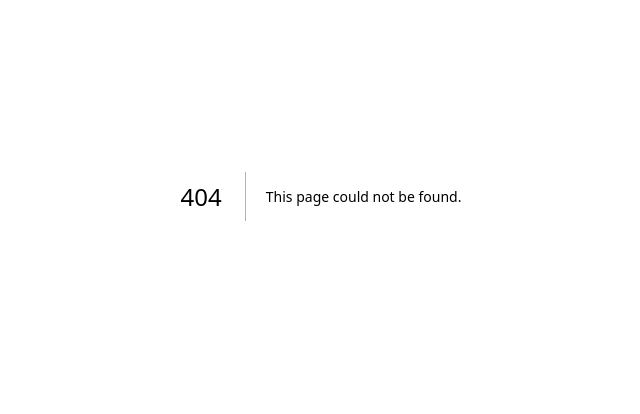
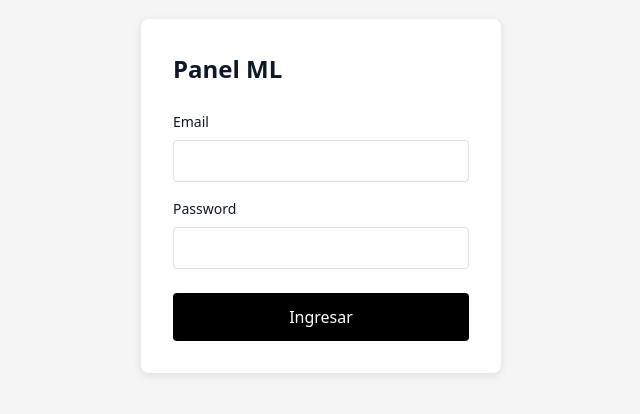
Before and after one commit to AgusMolinaCode/panel-ml, a Next.js app: page /login in a window 1280 px wide. Before the commit this address had no page. Shown: the part 204-618 px from the top of the page, without its empty margins (319-959 px from the left). Built offline with nearby package versions, Linux system fonts and the light colour scheme.

Commit message:
feat(auth): implement authentication flow with login and logout functionality

```diff
--- /dev/null
+++ b/app/api/auth/logout/route.ts
@@ -0,0 +1,8 @@
+import { NextResponse } from "next/server";
+import { createClient } from "@/lib/auth-server";
+
+export async function POST() {
+  const supabase = await createClient();
+  await supabase.auth.signOut();
+  return NextResponse.redirect(new URL("/login", process.env.NEXT_PUBLIC_SITE_URL ?? "http://localhost:3000"));
+}
--- a/app/dashboard/page.tsx
+++ b/app/dashboard/page.tsx
@@ -10,7 +10,7 @@ import { MonthlyGainsGrid } from "@/components/monthly-gains-grid";
 import { MonthlyIvaSummary } from "@/components/monthly-iva-summary";
 import { MonthlyExpenses } from "@/components/monthly-expenses";
 import { PriceCalculator } from "@/components/price-calculator";
-import { BarChart3, ShoppingCart, Wallet } from "lucide-react";
+import { BarChart3, ShoppingCart, Wallet, LogOut } from "lucide-react";
 
 export const dynamic = "force-dynamic";
 
@@ -57,6 +57,15 @@ export default async function DashboardPage(): Promise<React.ReactElement> {
           </p>
         </div>
         <ConnectionCard initialStatus={status} />
+        <form action="/api/auth/logout" method="POST">
+          <button
+            type="submit"
+            className="flex items-center gap-2 rounded-md border border-border bg-background px-3 py-2 text-sm text-muted-foreground hover:bg-muted hover:text-foreground"
+          >
+            <LogOut className="h-4 w-4" />
+            Salir
+          </button>
+        </form>
       </header>
 
       {/* Date range + KPIs + Próximos a Enviar */}
--- /dev/null
+++ b/app/login/page.tsx
@@ -0,0 +1,129 @@
+"use client";
+
+import { useState } from "react";
+import { createClient } from "@/lib/auth";
+
+export default function LoginPage() {
+  const [email, setEmail] = useState("");
+  const [password, setPassword] = useState("");
+  const [error, setError] = useState<string | null>(null);
+  const [loading, setLoading] = useState(false);
+
+  async function handleSubmit(e: React.FormEvent) {
+    e.preventDefault();
+    setError(null);
+    setLoading(true);
+
+    const supabase = createClient();
+
+    const { error } = await supabase.auth.signInWithPassword({
+      email,
+      password,
+    });
+
+    if (error) {
+      setError(error.message);
+      setLoading(false);
+    } else {
+      window.location.href = "/dashboard";
+    }
+  }
+
+  return (
+    <div style={{
+      minHeight: "100vh",
+      display: "flex",
+      alignItems: "center",
+      justifyContent: "center",
+      background: "#f5f5f5",
+      fontFamily: "system-ui, sans-serif"
+    }}>
+      <form
+        onSubmit={handleSubmit}
+        style={{
+          background: "white",
+          padding: "2rem",
+          borderRadius: "8px",
+          boxShadow: "0 2px 8px rgba(0,0,0,0.1)",
+          width: "100%",
+          maxWidth: "360px"
+        }}
+      >
+        <h1 style={{ margin: "0 0 1.5rem", fontSize: "1.5rem", fontWeight: 600 }}>
+          Panel ML
+        </h1>
+
+        {error && (
+          <div style={{
+            background: "#fee",
+            color: "#c00",
+            padding: "0.75rem",
+            borderRadius: "4px",
+            marginBottom: "1rem",
+            fontSize: "0.875rem"
+          }}>
+            {error}
+          </div>
+        )}
+
+        <div style={{ marginBottom: "1rem" }}>
+          <label style={{ display: "block", marginBottom: "0.5rem", fontSize: "0.875rem", fontWeight: 500 }}>
+            Email
+          </label>
+          <input
+            type="email"
+            value={email}
+            onChange={(e) => setEmail(e.target.value)}
+            required
+            style={{
+              width: "100%",
+              padding: "0.5rem",
+              border: "1px solid #ddd",
+              borderRadius: "4px",
+              fontSize: "1rem",
+              boxSizing: "border-box"
+            }}
+          />
+        </div>
+
+        <div style={{ marginBottom: "1.5rem" }}>
+          <label style={{ display: "block", marginBottom: "0.5rem", fontSize: "0.875rem", fontWeight: 500 }}>
+            Password
+          </label>
+          <input
+            type="password"
+            value={password}
+            onChange={(e) => setPassword(e.target.value)}
+            required
+            style={{
+              width: "100%",
+              padding: "0.5rem",
+              border: "1px solid #ddd",
+              borderRadius: "4px",
+              fontSize: "1rem",
+              boxSizing: "border-box"
+            }}
+          />
+        </div>
+
+        <button
+          type="submit"
+          disabled={loading}
+          style={{
+            width: "100%",
+            padding: "0.75rem",
+            background: loading ? "#ccc" : "#000",
+            color: "white",
+            border: "none",
+            borderRadius: "4px",
+            fontSize: "1rem",
+            fontWeight: 500,
+            cursor: loading ? "not-allowed" : "pointer"
+          }}
+        >
+          {loading ? "Ingresando..." : "Ingresar"}
+        </button>
+      </form>
+    </div>
+  );
+}
--- /dev/null
+++ b/lib/auth-server.ts
@@ -0,0 +1,27 @@
+import { createServerClient } from "@supabase/ssr";
+import { cookies } from "next/headers";
+
+export async function createClient() {
+  const cookieStore = await cookies();
+
+  return createServerClient(
+    process.env.NEXT_PUBLIC_SUPABASE_URL!,
+    process.env.NEXT_PUBLIC_SUPABASE_PUBLISHABLE_KEY!,
+    {
+      cookies: {
+        getAll() {
+          return cookieStore.getAll();
+        },
+        setAll(cookiesToSet) {
+          try {
+            cookiesToSet.forEach(({ name, value, options }) =>
+              cookieStore.set(name, value, options)
+            );
+          } catch {
+            // Called from Server Component - can be ignored
+          }
+        },
+      },
+    }
+  );
+}
--- /dev/null
+++ b/lib/auth.ts
@@ -0,0 +1,8 @@
+import { createBrowserClient } from "@supabase/ssr";
+
+export function createClient() {
+  return createBrowserClient(
+    process.env.NEXT_PUBLIC_SUPABASE_URL!,
+    process.env.NEXT_PUBLIC_SUPABASE_PUBLISHABLE_KEY!
+  );
+}
--- /dev/null
+++ b/middleware.ts
@@ -0,0 +1,47 @@
+import { createServerClient } from "@supabase/ssr";
+import { NextResponse, type NextRequest } from "next/server";
+
+export async function middleware(request: NextRequest) {
+  const response = NextResponse.next();
+
+  const supabase = createServerClient(
+    process.env.NEXT_PUBLIC_SUPABASE_URL!,
+    process.env.NEXT_PUBLIC_SUPABASE_PUBLISHABLE_KEY!,
+    {
+      cookies: {
+        getAll() {
+          return request.cookies.getAll();
+        },
+        setAll(cookiesToSet) {
+          cookiesToSet.forEach(({ name, value, options }) => {
+            request.cookies.set(name, value);
+            response.cookies.set(name, value, options);
+          });
+        },
+      },
+    }
+  );
+
+  const { data: { user } } = await supabase.auth.getUser();
+
+  const isLoginPage = request.nextUrl.pathname === "/login";
+  const isProtectedRoute =
+    request.nextUrl.pathname.startsWith("/dashboard") ||
+    request.nextUrl.pathname.startsWith("/api");
+
+  // If not logged in and trying to access protected route, redirect to login
+  if (!user && isProtectedRoute) {
+    return NextResponse.redirect(new URL("/login", request.url));
+  }
+
+  // If logged in and on login page, redirect to dashboard
+  if (user && isLoginPage) {
+    return NextResponse.redirect(new URL("/dashboard", request.url));
+  }
+
+  return response;
+}
+
+export const config = {
+  matcher: ["/((?!_next/static|_next/image|favicon.ico|.*\\.(?:svg|png|jpg|jpeg|gif|webp)$).*)"],
+};
```
